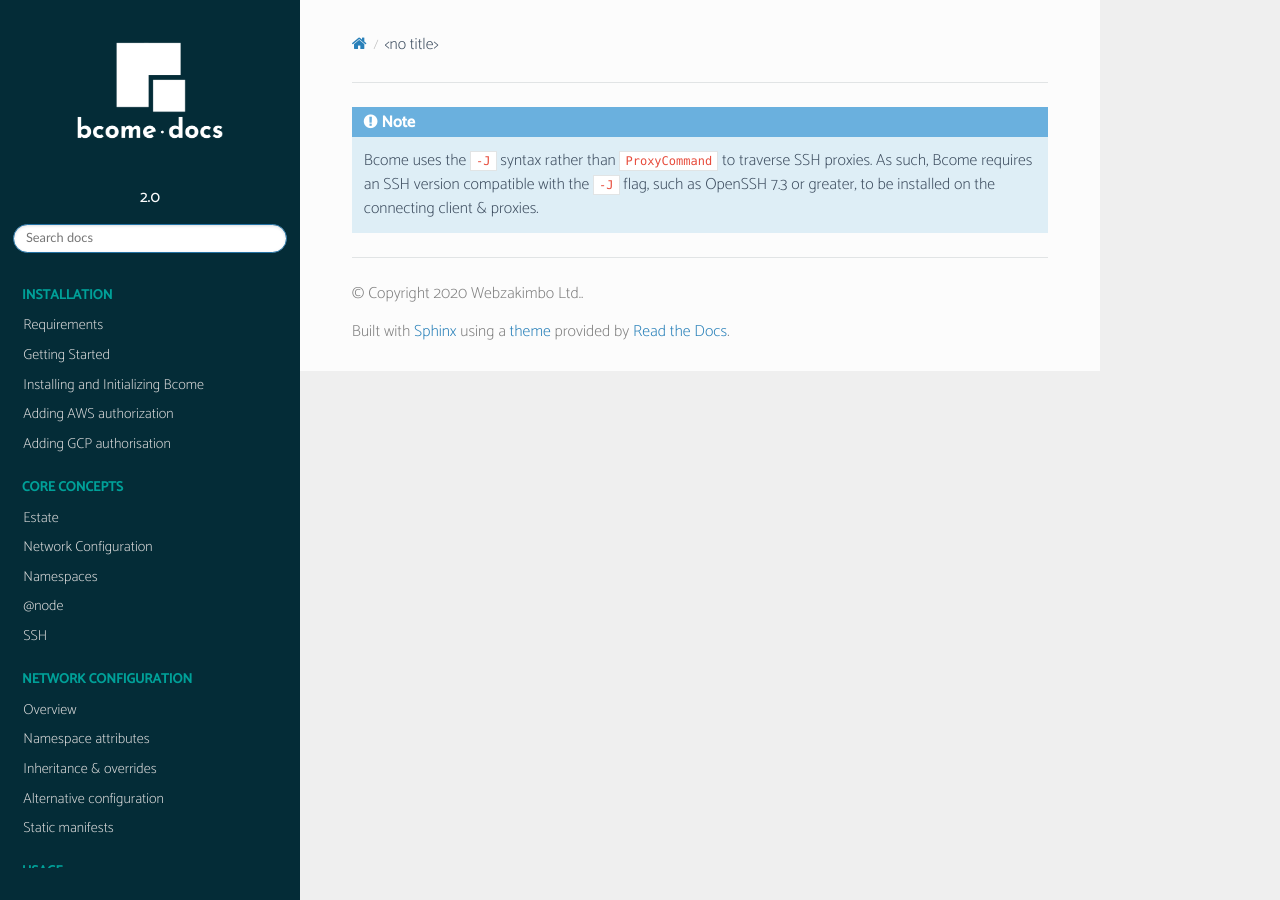
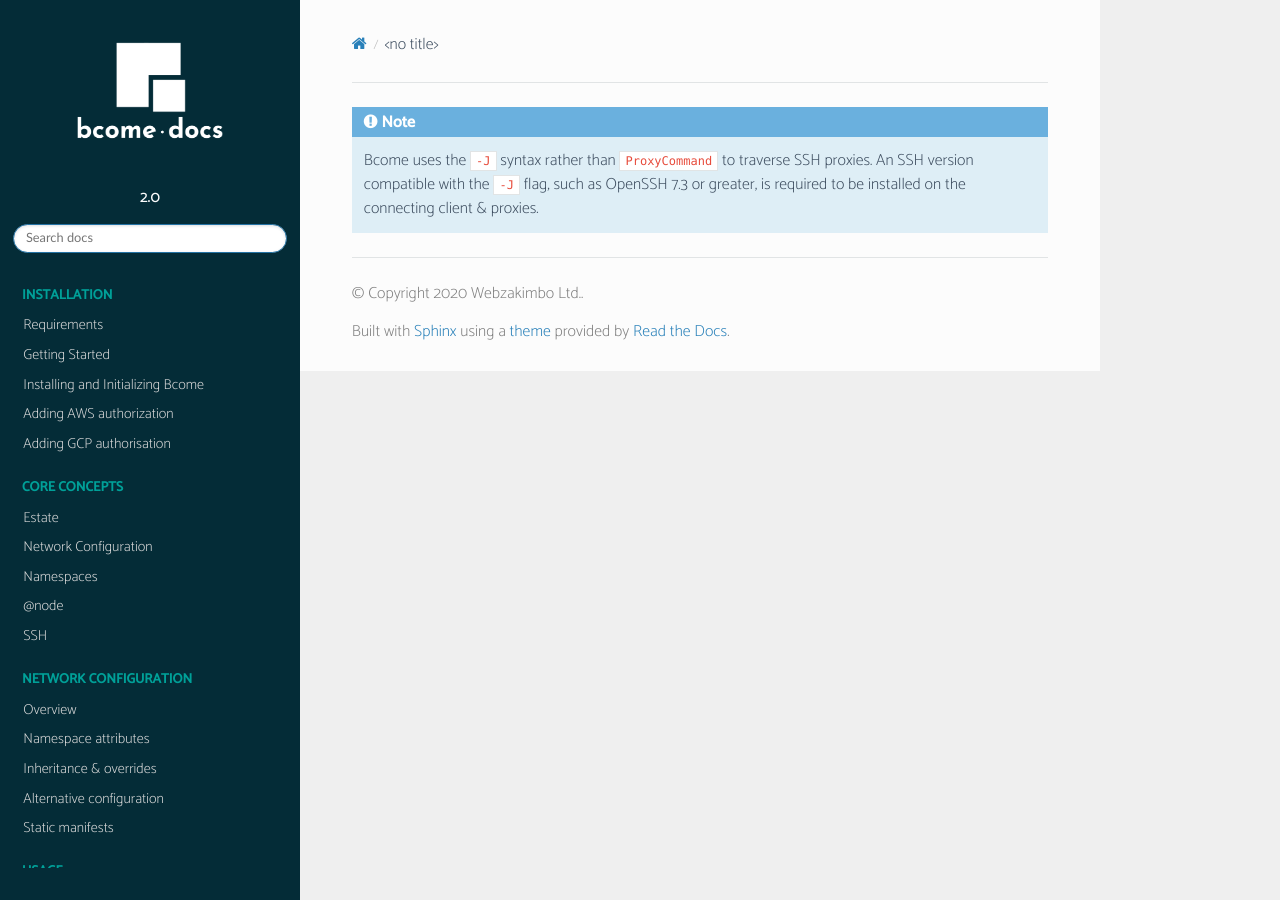
Before and after one commit to webzakimbo/bcome-read-the-docs, a Sphinx documentation site: the page built from docs/source/getting-started/ssh-version-requirement-note.rst, in a window 1280 px wide. Built offline with Sphinx 7.4.7 and the Read the Docs theme 2.0.0, drawn with Linux system fonts in a browser that asks for light colours; pages that are not in the unit, such as notebooks, are missing from menus.

Commit message:
More on ssh connections

```diff
--- a/docs/source/getting-started/ssh-version-requirement-note.rst
+++ b/docs/source/getting-started/ssh-version-requirement-note.rst
@@ -1,3 +1,3 @@
 .. note::
 
-   Bcome uses the ``-J`` syntax rather than ``ProxyCommand`` to traverse SSH proxies.  As such, Bcome requires an SSH version compatible with the ``-J`` flag, such as OpenSSH 7.3 or greater, to be installed on the connecting client & proxies.
+   Bcome uses the ``-J`` syntax rather than ``ProxyCommand`` to traverse SSH proxies.  An SSH version compatible with the ``-J`` flag, such as OpenSSH 7.3 or greater, is required to be installed on the connecting client & proxies.
```
